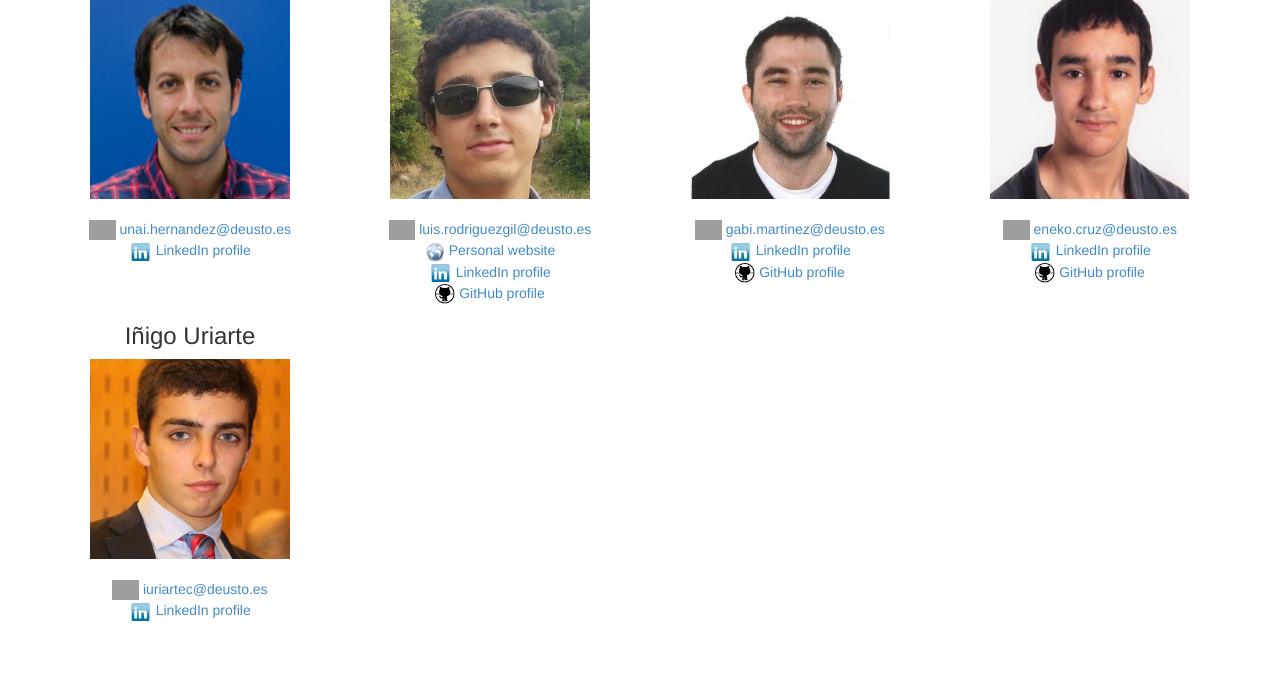
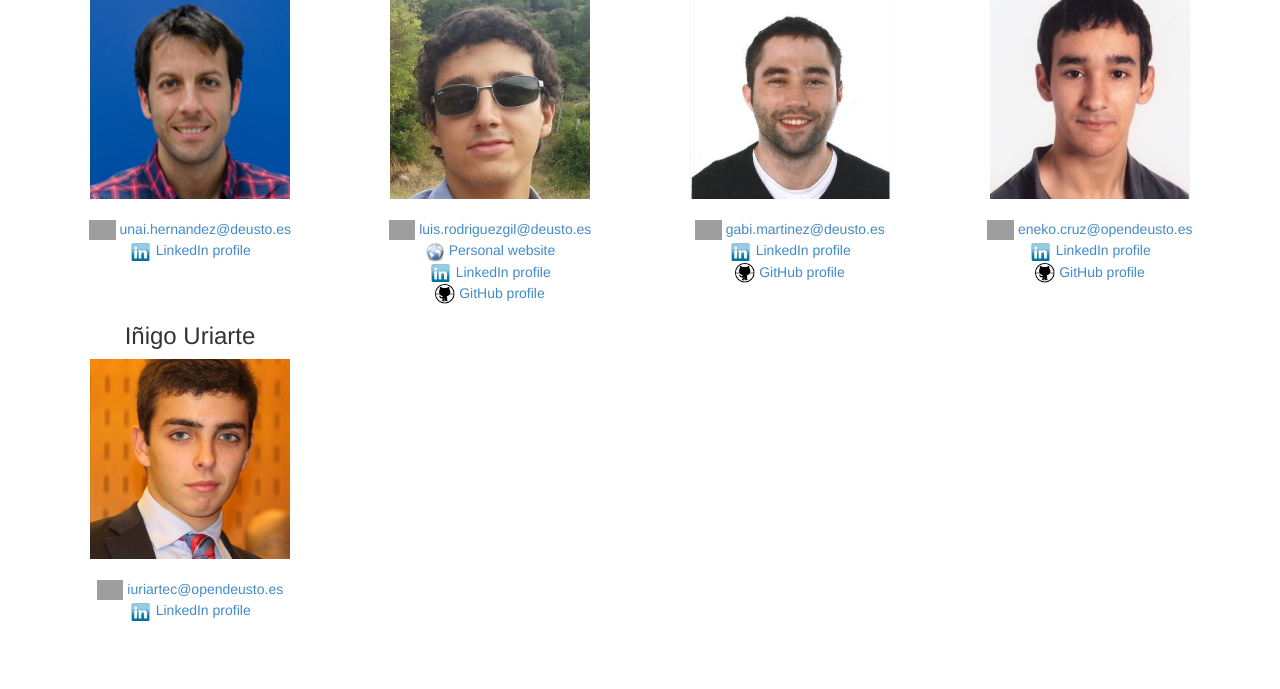
Before and after one commit to weblabdeusto/website, a Python web app: template templates/members.html in a window 1280 px wide. Shown: the part 609-1298 px from the top of the page. Run offline with Jinja, Linux system fonts and the light colour scheme; the template is opened without the code that fills it, so the values that code supplies are empty; grey boxes are pictures that could not be loaded.

Commit message:
Update ecruz and iuriarte

```diff
--- a/templates/members.html
+++ b/templates/members.html
@@ -78,7 +78,7 @@
             <h3>Eneko Cruz</h3>
             <img height="200px" src="assets/img/members/ecruz.png"/>
             <br/><br/>
-            <img height="20px" src="assets/img/mail-icon.png"> <span class="deustomail">eneko.cruz</span> <span class="mydomain">[at] opendeusto.es</span><br/>
+            <img height="20px" src="assets/img/mail-icon.png"> <span class="opendeustomail">eneko.cruz</span> <span class="mydomain">[at] opendeusto.es</span><br/>
             <img height="20px" src="assets/img/linkedin-icon.png"> <a href="http://es.linkedin.com/pub/eneko-cruz/b6/202/635">LinkedIn profile</a><br/>
             <img height="20px" src="assets/img/github-icon.png"> <a href="https://github.com/cruzeneko">GitHub profile</a><br/>
         </div>
@@ -86,8 +86,8 @@
             <h3>Iñigo Uriarte</h3>
             <img height="200px" src="assets/img/members/iuriarte.png"/>
             <br/><br/>
-            <img height="20px" src="assets/img/mail-icon.png"> <span class="deustomail">iuriartec</span> <span class="mydomain">[at] opendeusto.es</span><br/>
-            <img height="20px" src="assets/img/linkedin-icon.png"> <a href="http://es.linkedin.com/pub/iñigo-uriarte/ba/740/79a ">LinkedIn profile</a><br/>
+            <img height="20px" src="assets/img/mail-icon.png"> <span class="opendeustomail">iuriartec</span> <span class="mydomain">[at] opendeusto.es</span><br/>
+            <img height="20px" src="assets/img/linkedin-icon.png"> <a href="https://linkedin.com/in/iuriartec">LinkedIn profile</a><br/>
         </div>
     </div>
 
```
